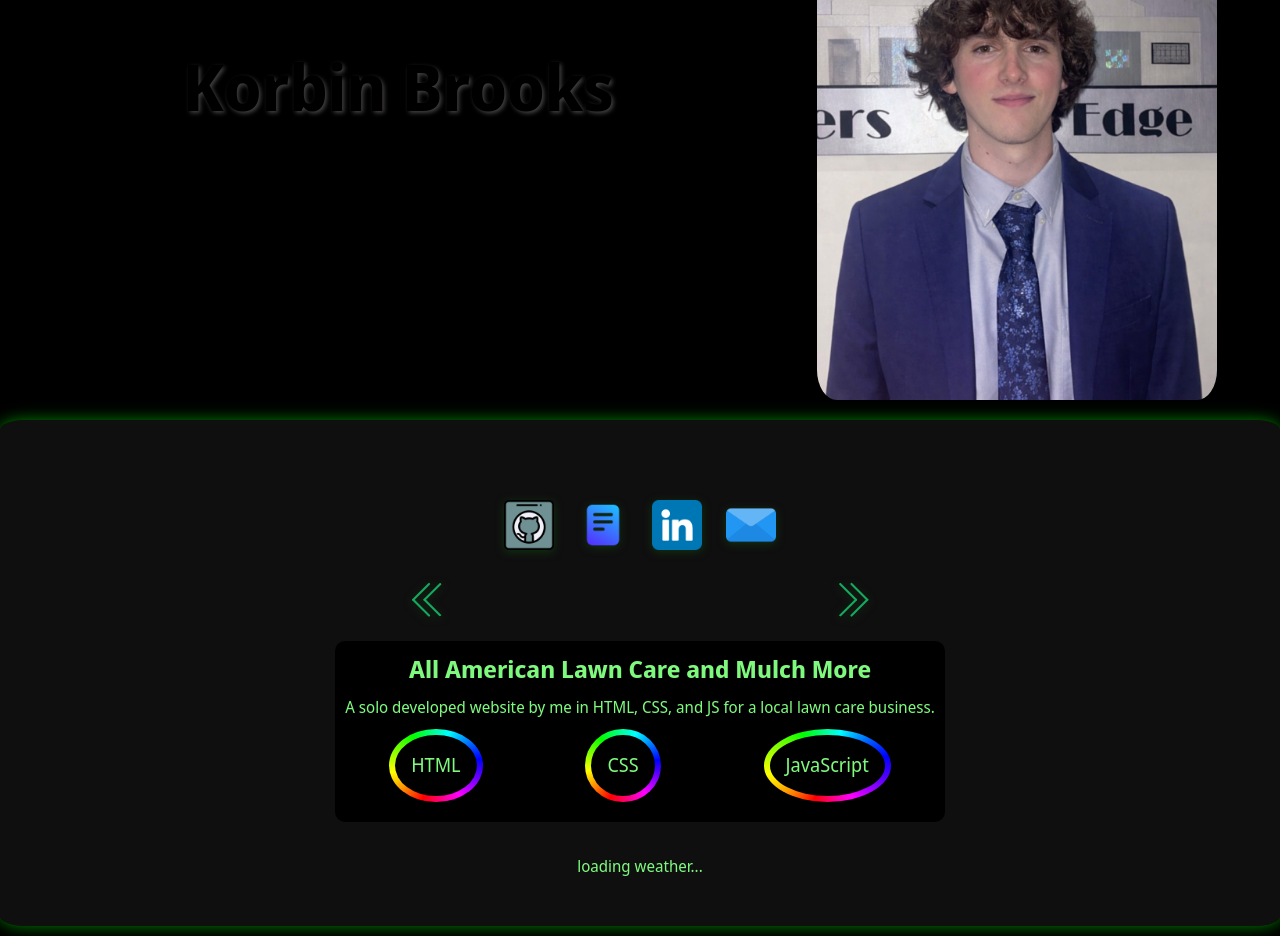
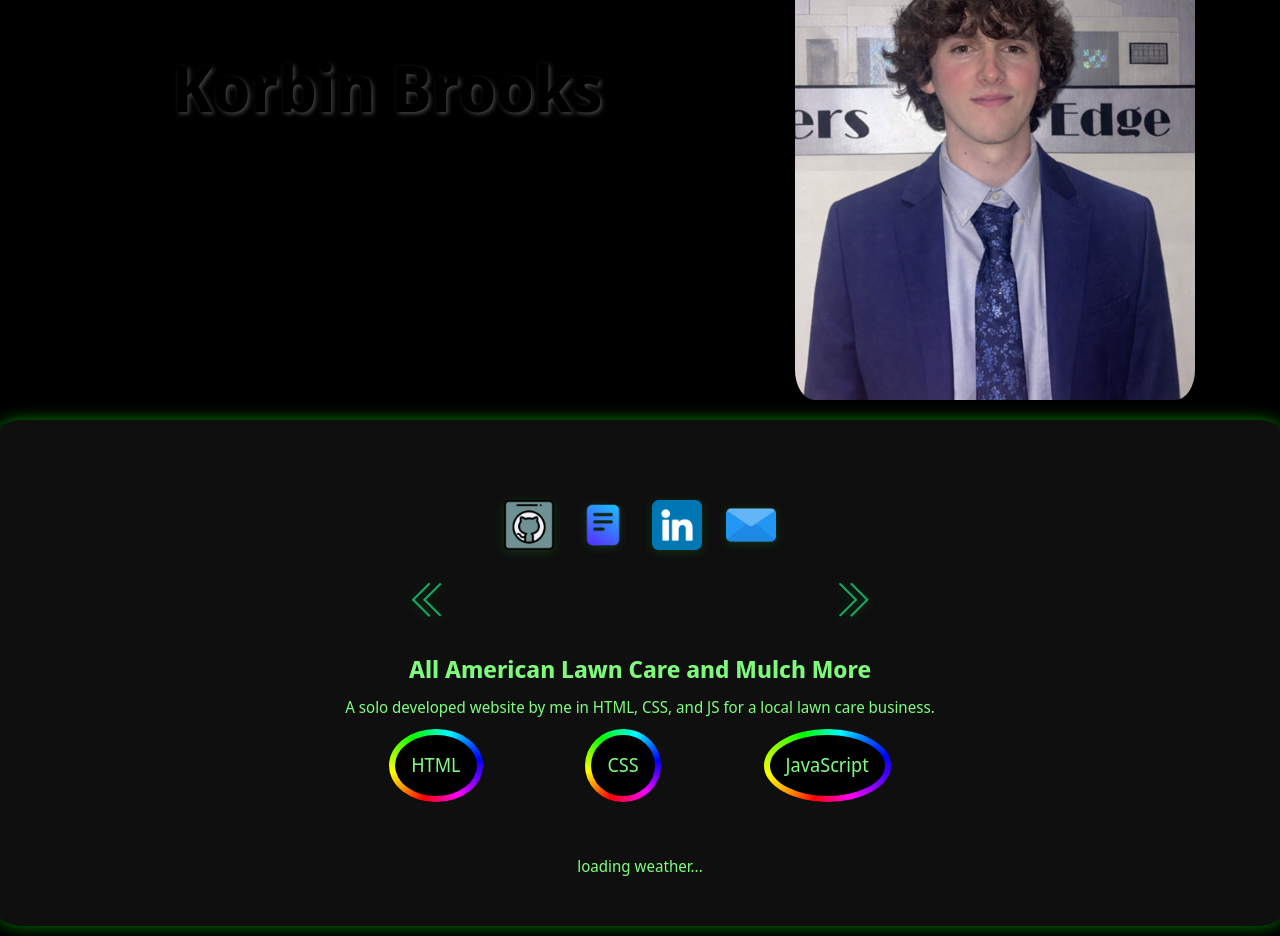
Before and after one commit to Korbanzo/Portfolio, a React (Vite) app: page / in a window 1280 px wide. Shown: the part 240-1176 px from the top of the page. Built offline with nearby package versions, Linux system fonts and the light colour scheme; no server answers; a web font is replaced by a local one.

Commit message:
fixing up

```diff
--- a/src/App.jsx
+++ b/src/App.jsx
@@ -16,7 +16,7 @@ import ToolBar from './components/ToolBar'
 const URL = "https://api.open-meteo.com/v1/forecast?latitude=39.7392&longitude=-104.9847&models=gfs_seamless&current=temperature_2m,is_day,weather_code&timezone=America%2FDenver&forecast_days=1&wind_speed_unit=mph&precipitation_unit=inch&temperature_unit=fahrenheit";
 
 function App() {
-  // API call here so i can just send it as a prop to multiple components
+  // Weather API call here so i can just send it as a prop to multiple components
   const [weather, setWeather] = useState(null);
 
   useEffect(() => {
--- a/src/assets/projects.json
+++ b/src/assets/projects.json
@@ -17,7 +17,7 @@
         "name": "Pinball Game",
         "description": "A little pinball game with my own physics.",
         "link": "https://github.com/Korbanzo/PinballGame",
-        "tech_stack": ["Java"],
+        "tech_stack": ["Java", "JavaFX"],
         "id": 3
     },
     {
--- a/src/components/ProjectCard.jsx
+++ b/src/components/ProjectCard.jsx
@@ -7,7 +7,7 @@ const ProjectCard = ({ project }) => {
     {
         project && (
             <>
-            <div style={{height: 'fit-content', width: 'fit-content', justifySelf: 'center', padding: '10px', borderRadius: '10px', backgroundColor: 'rgb(0,0,0)'}}>
+            <div style={{height: 'fit-content', width: 'fit-content', justifySelf: 'center', padding: '10px'}}>
                 <h2 className="project_browser_title" onClick={() => open(`${project.link}`)}>{project.name}</h2>
                 <p className="project_browser_description">{project.description}</p>
                 <div className="project_browser_skills">
--- a/src/index.css
+++ b/src/index.css
@@ -213,5 +213,8 @@ body {
 }
 
 .description {
-  font-size: 1.1rem;
+  display: flex;
+  flex-wrap: wrap;
+  font-size: 1rem;
+
 }
```
